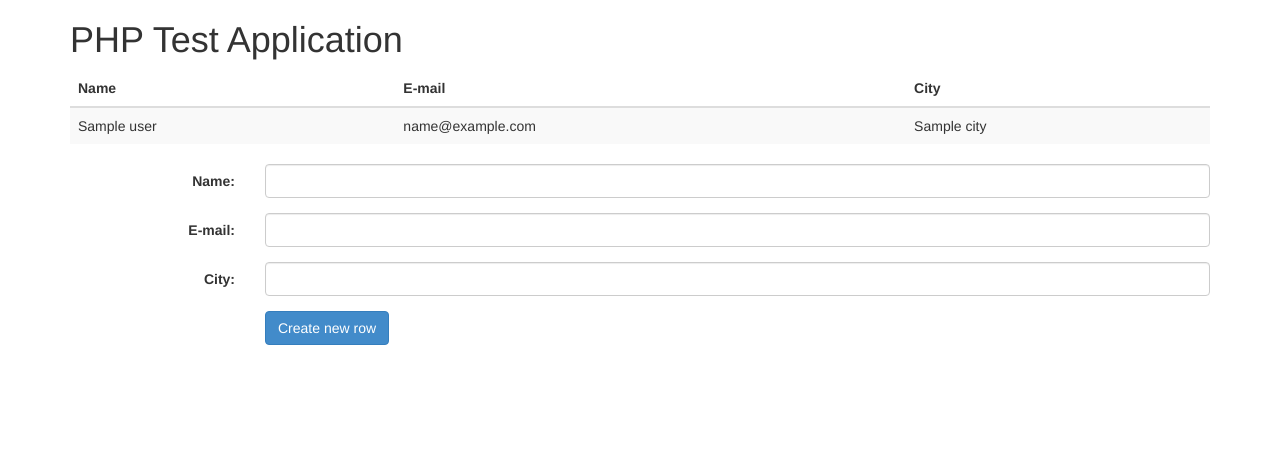
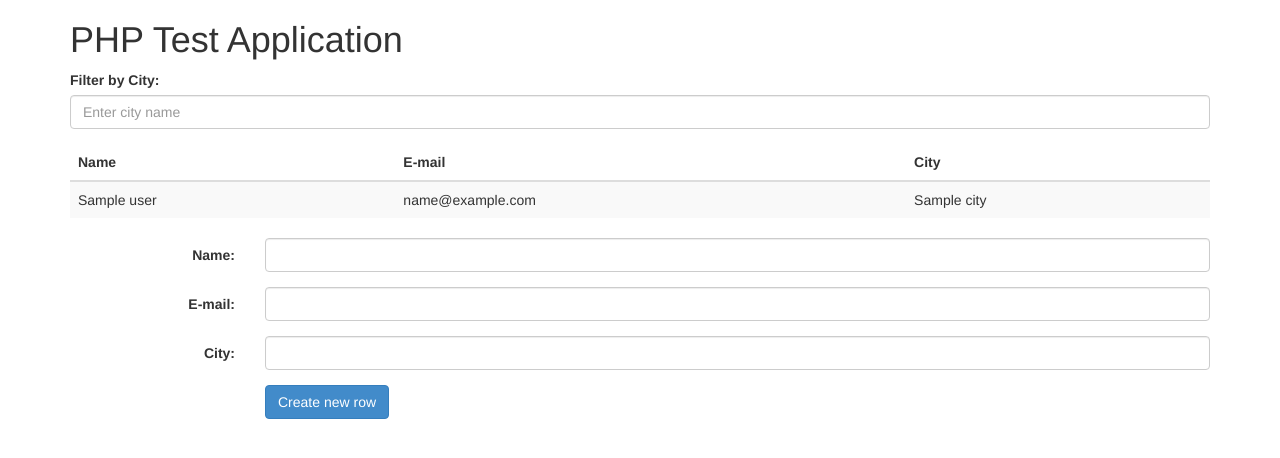
Before and after one commit to GusGusGusGus/betterstack, a PHP site: template views/index.php in a window 1280 px wide. Shown: the top 458 px of the page. Run offline with PHP 8.4, Linux system fonts and the light colour scheme; the template is opened without the code that fills it: most values are stand-ins (such as "Sample title", 1, 10 or a date in 2020).

Commit message:
added cityFilter

```diff
--- a/views/index.php
+++ b/views/index.php
@@ -1,5 +1,8 @@
 <h1>PHP Test Application</h1>
-
+<div class="form-group">
+    <label for="cityFilter" class="control-label">Filter by City:</label>
+    <input type="text" id="cityFilter" class="form-control" placeholder="Enter city name">
+</div>
 <table class="table table-striped">
 	<thead>
 		<tr>
@@ -44,3 +47,19 @@
 		</div>
 	</div>
 </form>
+
+<script>
+document.getElementById('cityFilter').addEventListener('keyup', function() {
+    var filter = this.value.toLowerCase();
+    var rows = document.querySelectorAll('#userTable tbody tr');
+
+    rows.forEach(function(row) {
+        var city = row.cells[2].textContent.toLowerCase();
+        if (city.includes(filter)) {
+            row.style.display = '';
+        } else {
+            row.style.display = 'none';
+        }
+    });
+});
+</script>
```
